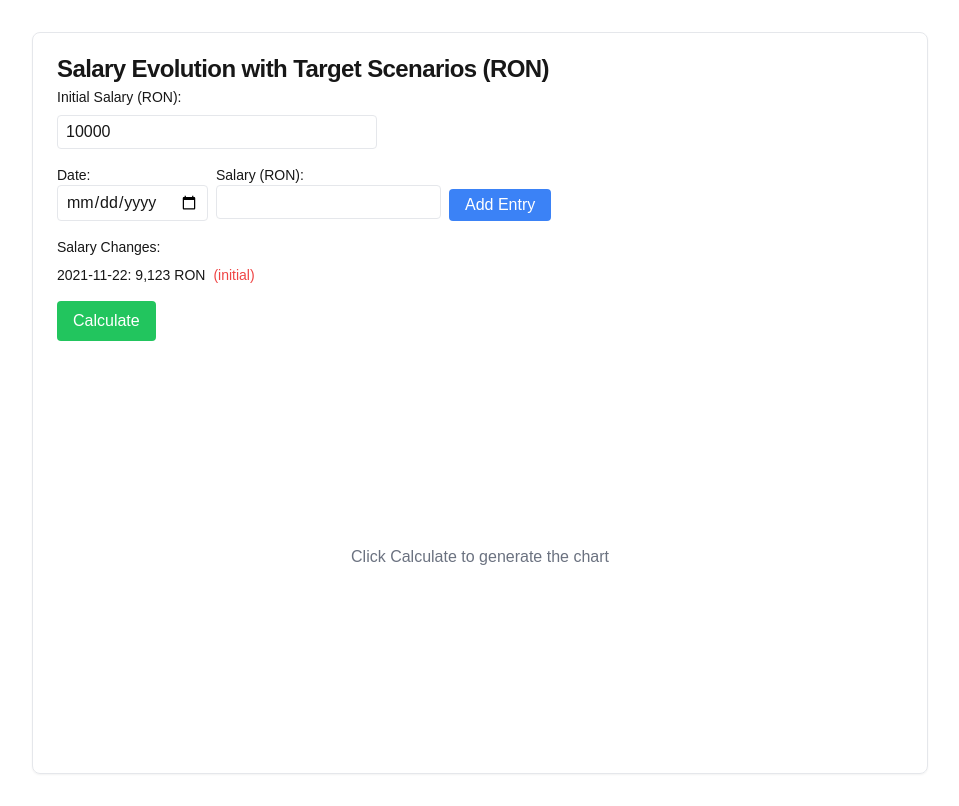
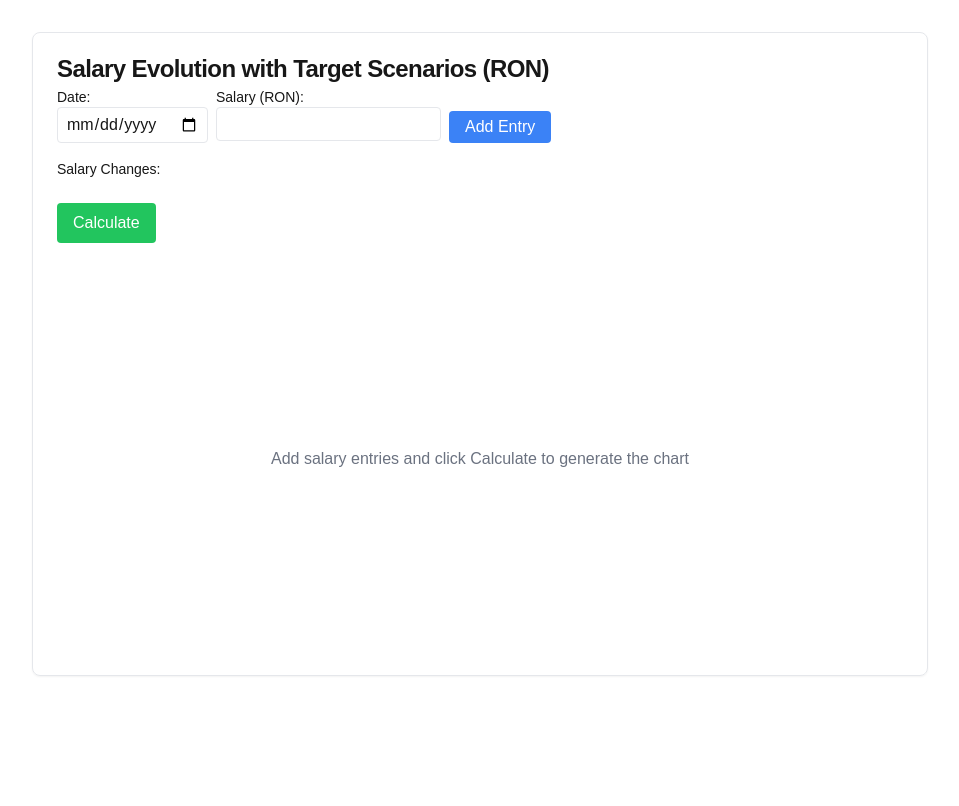
Before and after one commit to bvb-org/salary-chart, a Next.js app: page / in a window 1280 px wide. Shown: the whole page, without its empty margins (0-959 px from the left). Built offline with nearby package versions, Linux system fonts and the light colour scheme.

Commit message:
chore: remove initial salary

```diff
--- a/src/components/SalaryChart.tsx
+++ b/src/components/SalaryChart.tsx
@@ -34,12 +34,9 @@ const SalaryChart = () => {
               Jul: 6.33, Aug: 6.21, Sep: 6.07, Oct: 5.9, Nov: 5.75, Dec: 5.66 }
   };
 
-  const [salaryChanges, setSalaryChanges] = useState<SalaryChange[]>([
-    { date: '2021-11-22', salary: 9123 }
-  ]);
+  const [salaryChanges, setSalaryChanges] = useState<SalaryChange[]>([]);
   const [newDate, setNewDate] = useState('');
   const [newSalary, setNewSalary] = useState('');
-  const [initialSalary, setInitialSalary] = useState(10000);
   const [chartData, setChartData] = useState<ChartDataPoint[]>([]);
   const [targetValues, setTargetValues] = useState<TargetValues>({
     maintainPowerTarget: 0,
@@ -64,9 +61,15 @@ const SalaryChart = () => {
   };
 
   const calculateChart = () => {
+    if (salaryChanges.length === 0) {
+      alert('Please add at least one salary entry');
+      return;
+    }
+
     const data: ChartDataPoint[] = [];
     let currentSalaryIndex = 0;
     let cumulativeInflation = 1;
+    const initialSalary = salaryChanges[0].salary;
     const initialSalaryPlus10 = initialSalary * 1.1;
 
     const months = Object.entries(inflationRates).flatMap(([year, months]) =>
@@ -114,16 +117,6 @@ const SalaryChart = () => {
       <CardHeader>
         <CardTitle>Salary Evolution with Target Scenarios (RON)</CardTitle>
         <div className="space-y-4">
-          <div className="space-y-2">
-            <label className="block text-sm font-medium">Initial Salary (RON):</label>
-            <input
-              type="number"
-              value={initialSalary}
-              onChange={(e: ChangeEvent<HTMLInputElement>) => setInitialSalary(Number(e.target.value))}
-              className="border rounded px-2 py-1 w-full max-w-xs"
-            />
-          </div>
-
           <form onSubmit={addSalaryChange} className="space-y-2">
             <div className="flex gap-2 flex-wrap">
               <div>
@@ -168,9 +161,8 @@ const SalaryChart = () => {
                   <button
                     onClick={() => removeSalaryChange(index)}
                     className="text-red-500 text-sm hover:text-red-600"
-                    disabled={index === 0}
                   >
-                    {index === 0 ? '(initial)' : 'Remove'}
+                    Remove
                   </button>
                 </div>
               ))}
@@ -180,6 +172,7 @@ const SalaryChart = () => {
           <button
             onClick={calculateChart}
             className="bg-green-500 text-white px-4 py-2 rounded hover:bg-green-600"
+            disabled={salaryChanges.length === 0}
           >
             Calculate
           </button>
@@ -245,7 +238,7 @@ const SalaryChart = () => {
             </ResponsiveContainer>
           ) : (
             <div className="h-full flex items-center justify-center text-gray-500">
-              Click Calculate to generate the chart
+              Add salary entries and click Calculate to generate the chart
             </div>
           )}
         </div>
```
